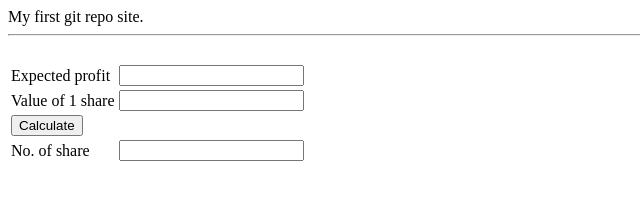
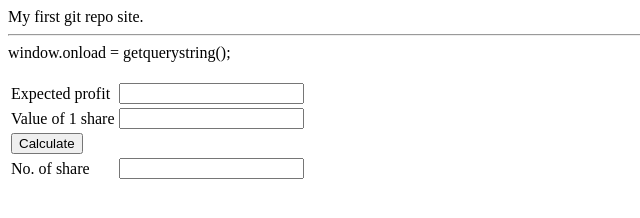
Before and after one commit to aakash2722/myrepo, a plain HTML site: page index.html in a window 1280 px wide. Shown: the whole page, without its empty margins (0-640 px from the left). Drawn offline with Linux system fonts and the light colour scheme.

Commit message:
Update index.html

```diff
--- a/index.html
+++ b/index.html
@@ -5,6 +5,8 @@
     <body>
         My first git repo site.
         <hr>
+
+        window.onload = getquerystring();
 
     <div>
         <table>
```
